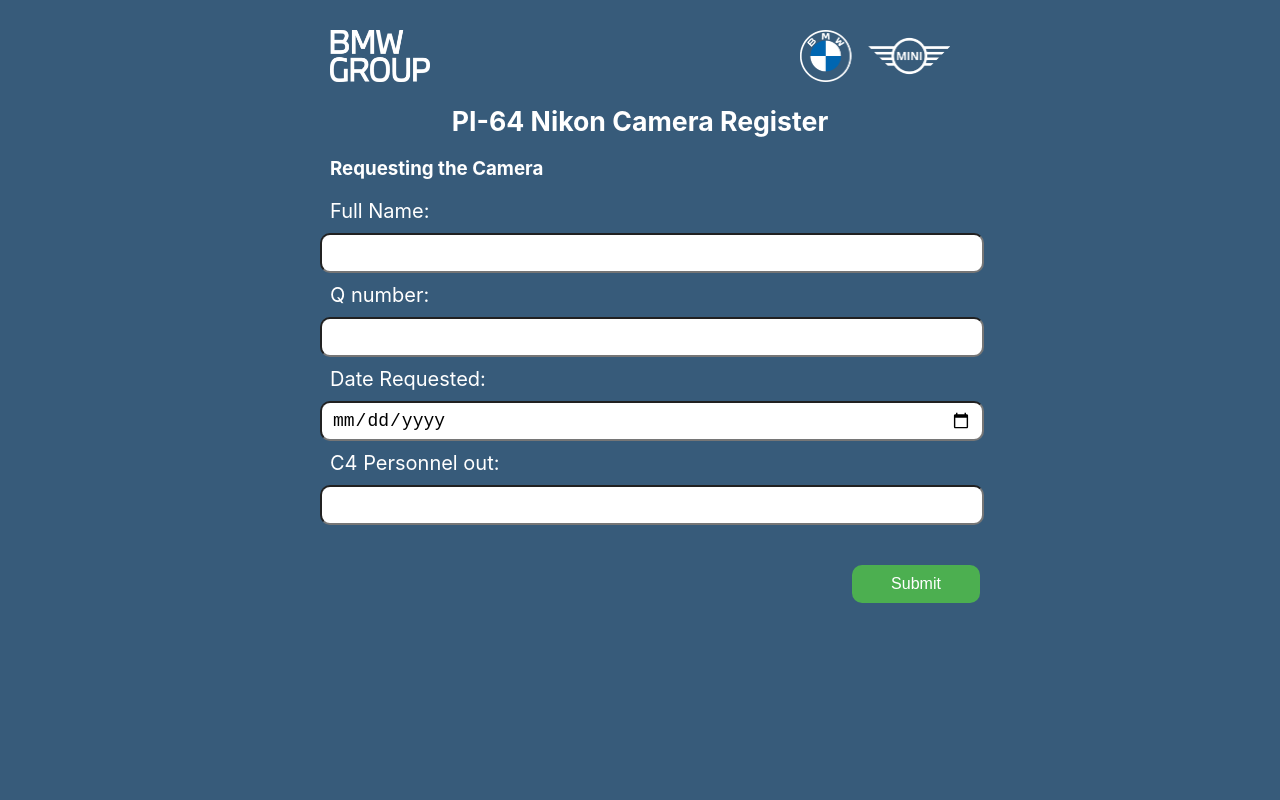
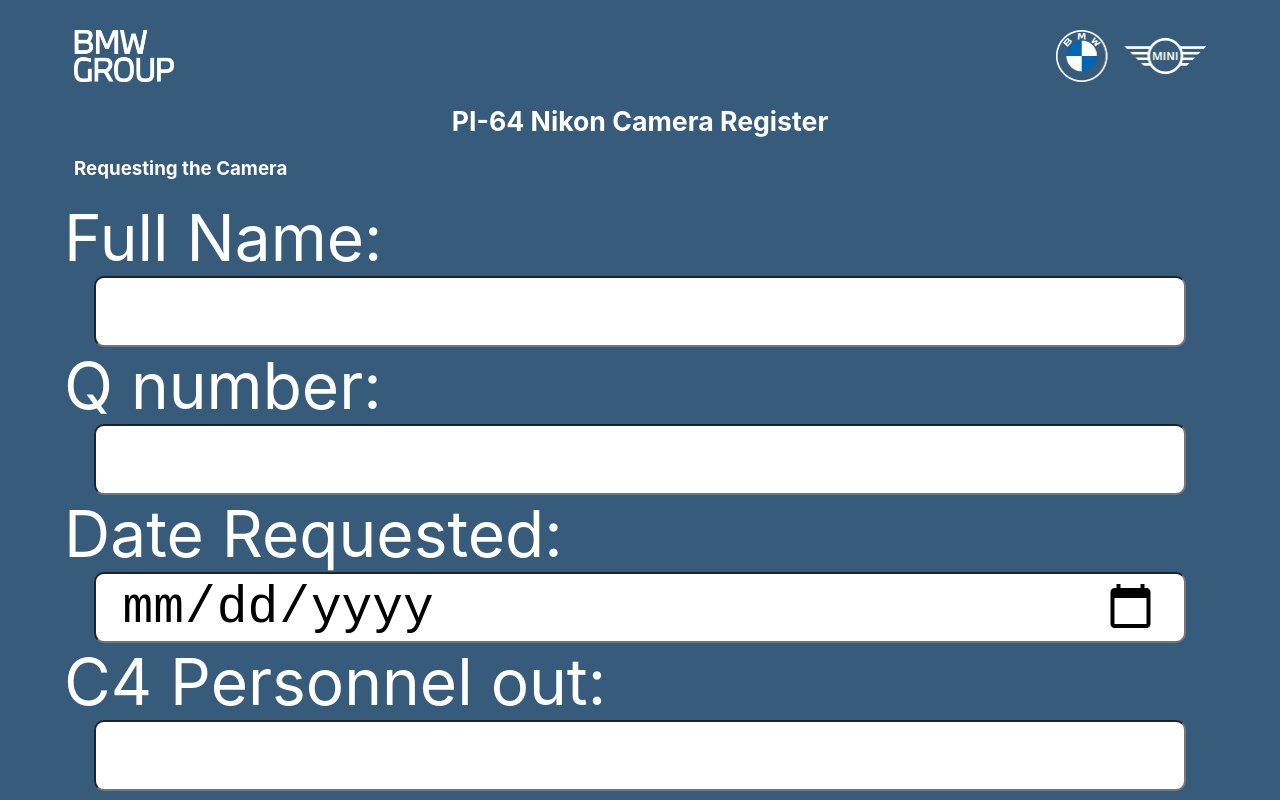
Before and after one commit to SKaraboM/NikinCamera, a React (Create React App) app: page / in a window 1280 px wide. Shown: the top 800 px of the page. Built offline with nearby package versions, Linux system fonts and the light colour scheme; no server answers.

Commit message:
Adjustments to styling

```diff
--- a/src/index.css
+++ b/src/index.css
@@ -10,32 +10,31 @@
 }
 
 code {
-  font-family: source-code-pro, Menlo, Monaco, Consolas, 'Courier New',
-    monospace;
+  font-family: source-code-pro, Menlo, Monaco, Consolas, 'Courier New', monospace;
 }
 
 label, input {
   display: block;
-  margin: 10px;
-  font-size: 20px;
+  margin: auto;
+  font-size: 5vw;
   color:white
 }
 
 input {
-  padding: 10px;
-  width: 100%;
+  padding: 2vw;
+  width: 90%;
   height: 2vh;
   max-width: 95vw; /* Adjust the width as needed */
   margin: auto;
   border-radius: 10px;/* Adjust the width as needed */
-  font-size: 18px;
+  font-size: 4vw;
   color: black;
 
 }
 
 .form {
-  max-width: 50vw;
-  min-height: 100vh;  /* You can adjust this */
+  width: 90%;
+  min-height: 90vh;  /* You can adjust this */
   margin: 10px auto;
   padding: 10px;  /* Centers the form */
   font-size: medium;
@@ -45,21 +44,21 @@
 .button-container {
   display: flex;
   justify-content: flex-end;
-  margin-top: 20px;
+  margin-top: 5vw;
 }
 
 .btn {
-  padding: 10px 15px;
+  padding: 3vw 5vw;
   background-color: #4CAF50; /* You can change the color */
   color: white;
   border: none;
-  font-size: medium;
+  font-size: 4vw;
   cursor: pointer;
   margin-bottom: 10px;
   margin-top: 20px;
   margin-right: -20px;
   border-radius: 10px;
-  width: 10vw;
+  width: 30%;
 }
 
 .btn:hover {
@@ -68,16 +67,18 @@
 
 .image-section {
   margin-top: 20px;
-  padding: 10px;
+  padding: 2vw;
   border: 1px solid #fff;
 }
 
 .image-section h2 {
   margin-bottom: 10px;
+  font-size: 6vw;
 }
 
 .image-section label {
   margin-right: 10px;
+  font-size: 4vw;
 }
 
 .preview {
@@ -88,15 +89,19 @@
   border: 1px solid #ddd;
   border-radius: 4px;
   padding: 5px;
+  max-width: 100%;
+  height: auto;
 }
 
 .radio-group {
   display: flex;
   align-items: center;
+  flex-wrap: wrap;
 }
 
 .radio-group label {
   margin-right: 20px;
+  font-size: 4vw;
 }
 
 .top-images {
@@ -112,7 +117,8 @@
   margin-bottom: 5px /* Maintain aspect ratio */
 }
 .logo {
-  width: 150px; /* Adjust the width as needed */
+  width: 20%; /* Adjust the width as needed */
+  max-width: 150px;
   height: auto;
   margin: 10px /* Maintain aspect ratio */;
   margin-bottom: 5px /* Maintain aspect ratio */
--- a/src/index.js
+++ b/src/index.js
@@ -185,7 +185,7 @@
       {/* Conditionally render the last request details only in Return Mode */}
       {showWebcam && (
         <div className="last-request">
-          <h3>Current User: {lastRequest || "Loading..."}</h3>
+          <h3>Last Request by: {lastRequest || "Loading..."}</h3>
         </div>
       )}
 
```
